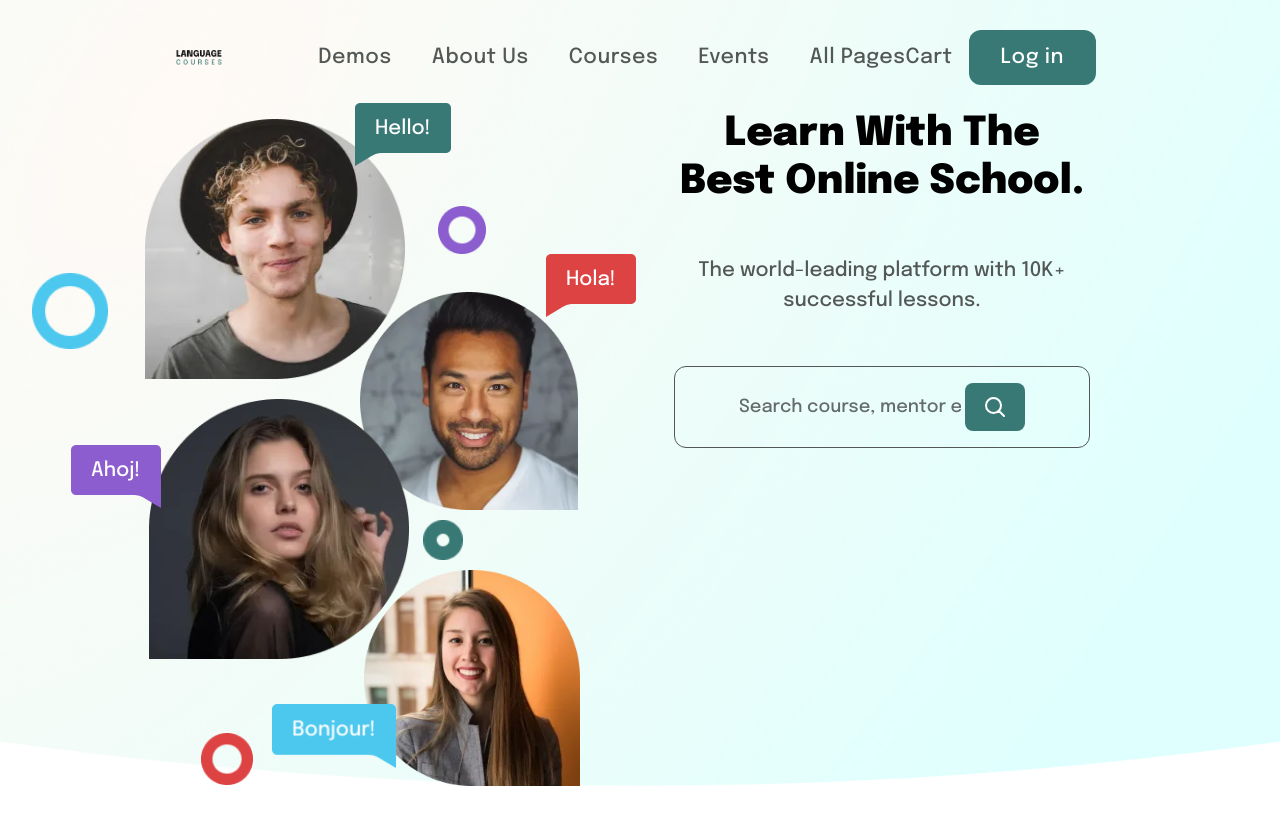
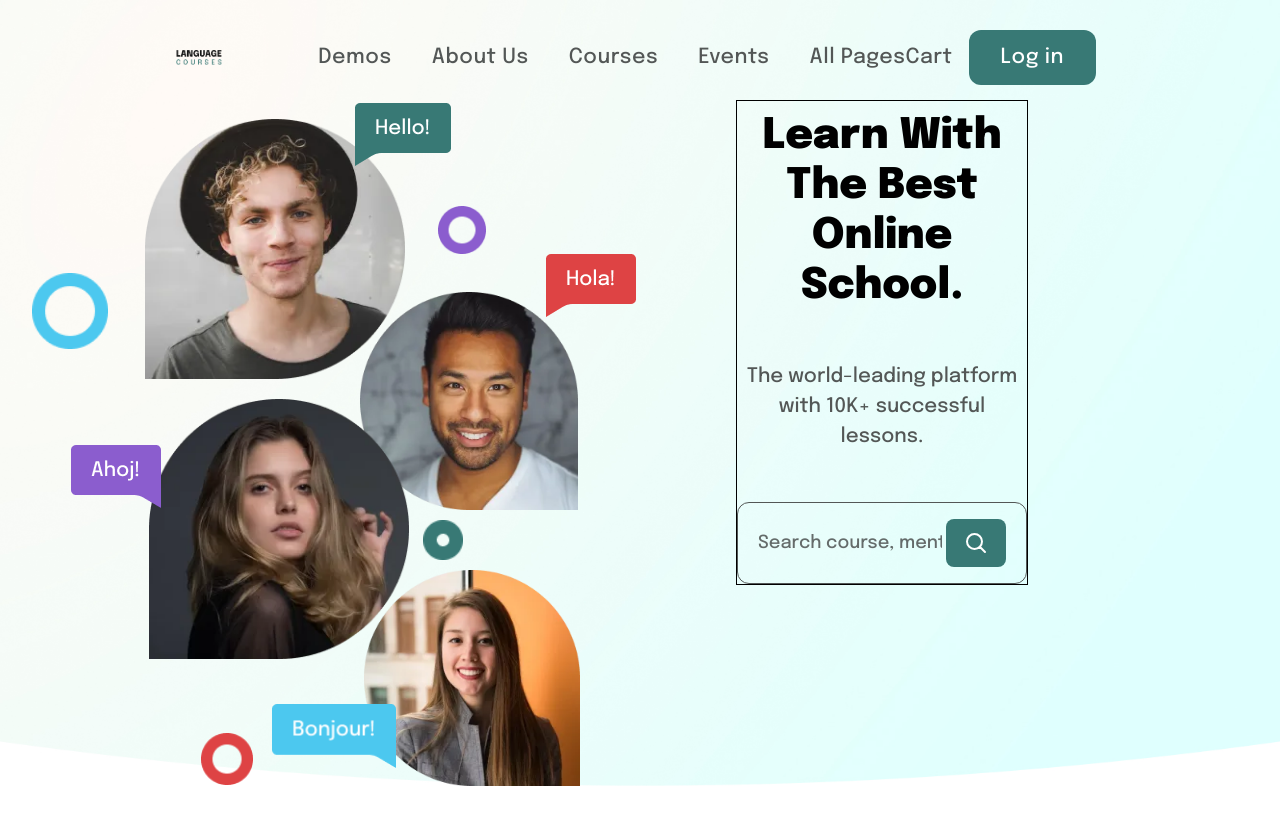
Before and after one commit to mr-harikrishnan/gng-next-js-final-project, a Next.js app: page / in a window 1280 px wide. Shown: the top 824 px of the page. Built offline with nearby package versions, Linux system fonts and the light colour scheme.

Commit message:
information-container sm completed

```diff
--- a/src/app/(root)/component/heroSection/InformationContainer.tsx
+++ b/src/app/(root)/component/heroSection/InformationContainer.tsx
@@ -2,19 +2,21 @@ import React from 'react'
 
 function InformationContainer() {
     return (
-        <div className='px-3.5   w-full'>
+        <div className='px-3.5 sm:px-19  w-full'>
 
-            <div className='w-full pt-[10px] '>
+            <div className='border w-full pt-[10px] sm:pt-[11px]'>
                 <div>
-                    <h1 className='text-[40px] font-morebold text-center leading-12 '>Learn With The Best Online School.</h1>
+                    <h1 className='text-[40px] sm:text-[42px] font-morebold text-center leading-12 sm:leading-12.5 '>Learn With The Best Online School.</h1>
                 </div>
 
-                <div className='mt-12.5 text-[20px] text-[#535756] text-center'>
+                <div className='mt-12.5 text-[20px] text-[#535756] text-center sm:px-1'>
                     <p>The world-leading platform with 10K+ successful lessons.</p>
                 </div>
 
-                <form action="" className='flex items-center  justify-center w-full  border  mt-12.5 py-4 border-[#535756]  rounded-xl text-lg'>
-                    <input type="text" name="" id="" placeholder='Search course, mentor ect' className='placeholder-[#646B6A]' />
+                <form action="" className='flex items-center justify-center w-full border mt-12.5 py-4 border-[#535756]  rounded-xl text-lg
+                sm:justify-between sm:px-5
+                '>
+                    <input type="text" name="" id="" placeholder='Search course, mentor ect' className='placeholder-[#646B6A] sm:w-full' />
                     <button className=' bg-[#387975] ml-1 px-4.5 py-3 rounded-lg'>
                         <svg xmlns="http://www.w3.org/2000/svg" fill="none" viewBox="0 0 24 24" stroke-width="2" stroke="white"
                         className="size-6">
```
